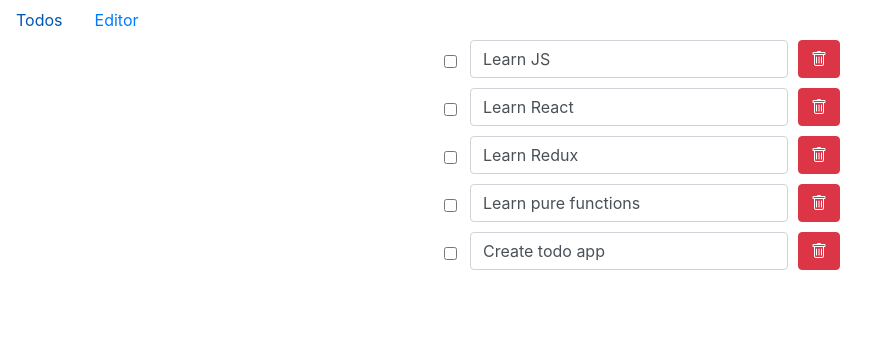
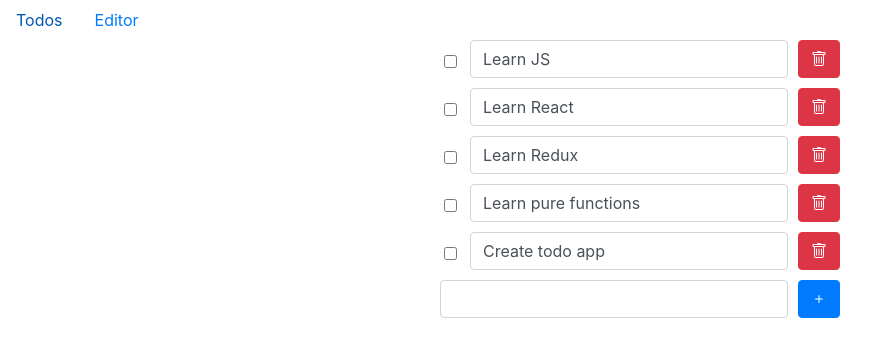
Before and after one commit to tutorials-coding/redux-app, a React (Create React App) app: page /editor in a window 1280 px wide. Shown: the top 356 px of the page, without its empty margins (0-887 px from the left). Built offline with nearby package versions, Linux system fonts and the light colour scheme.

Commit message:
Add AddItem component

```diff
--- /dev/null
+++ b/src/components/AddItem/AddItem.css
@@ -0,0 +1,23 @@
+.add-item__container {
+  width: 100%;
+  height: 100%;
+  display: flex;
+  flex-direction: column;
+  align-items: center;
+}
+
+.add-item__item {
+  width: 100%;
+  max-width: 400px;
+  display: flex;
+}
+
+.add-item__input {
+  margin-right: 10px;
+}
+
+.add-item__button {
+  display: flex;
+  align-items: center;
+  justify-content: center;
+}
--- /dev/null
+++ b/src/components/AddItem/AddItem.jsx
@@ -0,0 +1,40 @@
+import React, { useState } from 'react'
+import Form from 'react-bootstrap/Form'
+import Button from 'react-bootstrap/Button'
+import { Plus } from 'react-bootstrap-icons'
+
+import './AddItem.css'
+
+export function AddItem({ onAdd }) {
+  const [text, setText] = useState('')
+
+  const handleChange = (value) => {
+    setText(value)
+  }
+
+  const handleAdd = () => {
+    onAdd(text)
+    setText('')
+  }
+
+  return (
+    <div className="add-item__container">
+      <Form.Group className="add-item__item">
+        <Form.Control
+          type="text"
+          className="add-item__input"
+          value={text}
+          onChange={(event) => handleChange(event.target.value)}
+        />
+        <Button
+          type="button"
+          variant="primary"
+          className="add-item__button"
+          onClick={handleAdd}
+        >
+          <Plus />
+        </Button>
+      </Form.Group>
+    </div>
+  )
+}
--- /dev/null
+++ b/src/components/AddItem/AddItemContainer.jsx
@@ -0,0 +1,11 @@
+import React from 'react'
+
+import { AddItem } from './AddItem'
+
+export function AddItemContainer() {
+  const handleAdd = (text) => {
+    console.log(text)
+  }
+
+  return <AddItem onAdd={handleAdd} />
+}
--- /dev/null
+++ b/src/components/AddItem/index.js
@@ -0,0 +1,3 @@
+import { AddItemContainer } from './AddItemContainer'
+
+export { AddItemContainer }
--- a/src/components/Editor/Editor.jsx
+++ b/src/components/Editor/Editor.jsx
@@ -2,6 +2,8 @@ import React from 'react'
 import Form from 'react-bootstrap/Form'
 import Button from 'react-bootstrap/Button'
 import { Trash } from 'react-bootstrap-icons'
+
+import { AddItemContainer } from '../AddItem'
 
 import './Editor.css'
 
@@ -19,6 +21,7 @@ export function Editor({ items }) {
   }
 
   return (
+    <>
       <div className="editor__container">
         {items.map((item) => (
           <Form.Group key={item.id} className="editor__item">
@@ -44,6 +47,8 @@ export function Editor({ items }) {
             </Button>
           </Form.Group>
         ))}
+        <AddItemContainer />
       </div>
+    </>
   )
 }
```
Lines whose indentation alone changed are shown as unchanged.
